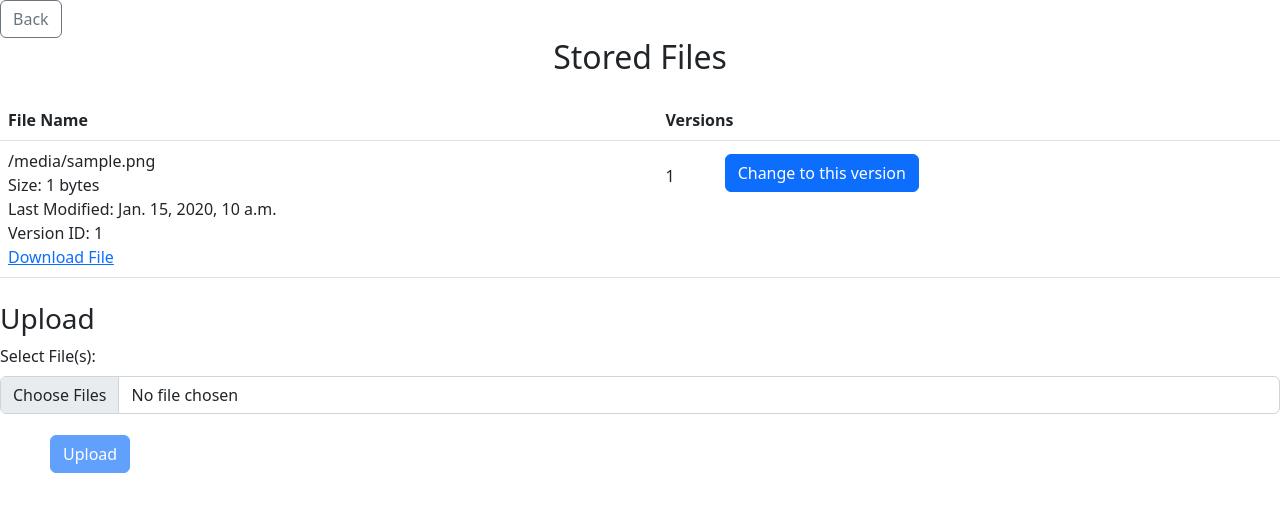
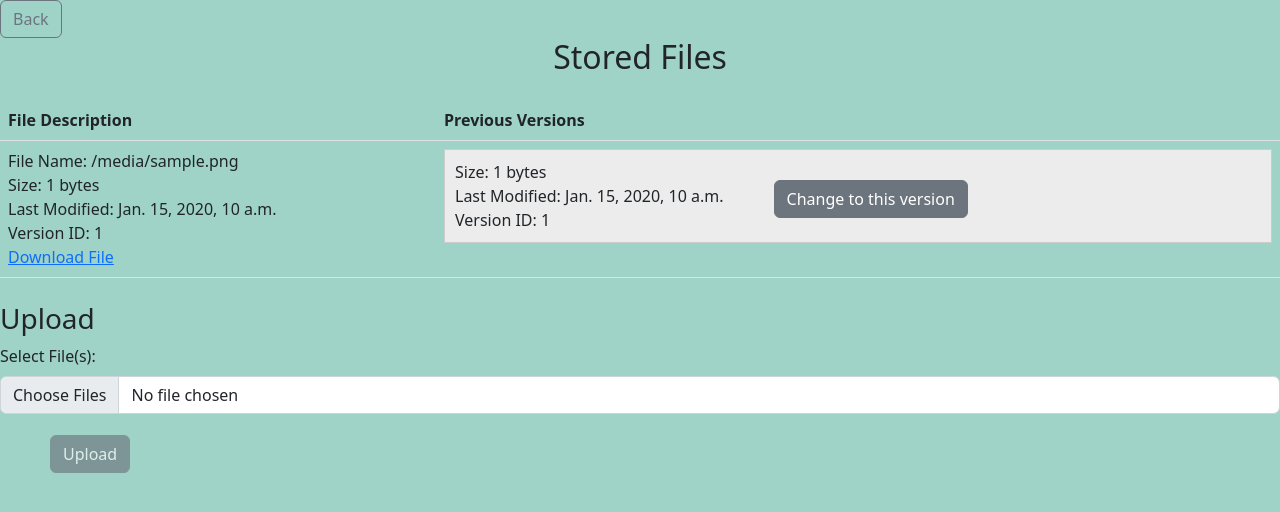
Before and after one commit to wzyndul/cloud_computing_systems, a Django app: template cloud_django_project/templates/storage.html in a window 1280 px wide. Shown: the top 512 px of the page. Run offline with Django 4.2, Linux system fonts and the light colour scheme; the template is opened without the code that fills it: most values are stand-ins (such as "Sample title", 1, 10 or a date in 2020).

Commit message:
[ADDED] basic css

```diff
--- a/cloud_django_project/cloudapp/urls.py
+++ b/cloud_django_project/cloudapp/urls.py
@@ -23,7 +23,6 @@ urlpatterns = [
     path('login/', views.login_user, name='login_user'),
     path('storage/', views.storage, name='storage'),
     path('logout/', views.logout_user, name='logout_user'),
-    path('success/', views.success_page, name='success_page'),
     path('change_version/', views.change_version, name='change_version'),
     path('download_file/', views.download_file, name='download_file'),
 ]
--- a/cloud_django_project/cloudapp/views.py
+++ b/cloud_django_project/cloudapp/views.py
@@ -73,11 +73,6 @@ def logout_user(request):
     return redirect('index_page')
 
 
-def success_page(request):
-    users = User.objects.all()  # Retrieve all users
-    return render(request, 'success.html', {'users': users})
-
-
 def upload_file(request):
     return render(request, 'storage.html')
 
--- a/cloud_django_project/templates/storage.html
+++ b/cloud_django_project/templates/storage.html
@@ -7,15 +7,16 @@
         <table class="table">
             <thead>
             <tr>
-                <th scope="col">File Name</th>
-                <th scope="col">Versions</th>
+                <th scope="col">File Description</th>
+                <th scope="col">Previous Versions</th>
             </tr>
             </thead>
             <tbody>
             {% for file_name, versions in blobs.items %}
                 {% with last_version=versions|last %}
                     <tr>
-                        <td class="file-name">{{ file_name }} <br>
+                        <td class="file-name">
+                            File Name: {{ file_name }} <br>
                             Size: {{ last_version.size }} bytes<br>
                             Last Modified: {{ last_version.last_modified }}<br>
                             Version ID: {{ last_version.version_id }}<br>
@@ -25,10 +26,13 @@
                         <td>
                             {% if versions %}
                                 {% for version in versions %}
-                                    {% if version != last_version %} {# Don't show the last version because last version is current version #}
+                                    {% if version != last_version %}
+                                        {# Don't show the last version because last version is current version #}
                                         <div class="version-container">
-                                            <div class="versions">{{ version.version_id }}</div>
-                                            <button class="btn btn-primary"
+                                            Size: {{ version.size }} bytes<br>
+                                            Last Modified: {{ version.last_modified }}<br>
+                                            Version ID: {{ version.version_id }}<br>
+                                            <button class="btn btn-secondary"
                                                     onclick="changeVersion('{{ file_name }}', '{{ version.version_id }}')">
                                                 Change to
                                                 this version
@@ -37,7 +41,7 @@
                                     {% endif %}
                                 {% endfor %}
                             {% else %}
-                                <div class="versions">No versions available</div>
+                                <div>No versions available</div>
                             {% endif %}
                         </td>
                     </tr>
@@ -62,7 +66,7 @@
                    multiple>
         </div>
         <button id="uploadButton" type="submit" disabled
-                class="btn btn-primary">Upload
+                class="btn btn-secondary">Upload
         </button>
     </form>
     {% for message in messages %}
@@ -72,21 +76,28 @@
     {% endfor %}
 
     <style>
+        body {
+            background-color: #9fd3c7;
+        }
+
+        .table {
+            margin-top: 20px;
+        }
+
 
         .version-container {
             display: flex;
-        {#justify-content: space-around;#} align-items: center;
+            align-items: center;
+            border: 1px solid #ccc;
+            padding: 10px;
+            margin-bottom: 10px;
+            background-color: #ececec;
         }
 
-        .versions {
-            margin-top: 10px;
-        }
-
-        .btn-primary {
+        .btn-secondary {
             margin-top: 5px;
             margin-left: 50px;
         }
-
     </style>
     <script src="https://code.jquery.com/jquery-3.6.4.min.js"></script>
     <script>
@@ -129,4 +140,5 @@
             uploadButton.disabled = this.files.length === 0;
         });
     </script>
+
 {% endblock %}
```
Also changed, not shown: cloud_django_project/templates/success.html (deleted, +0 -11 lines).
